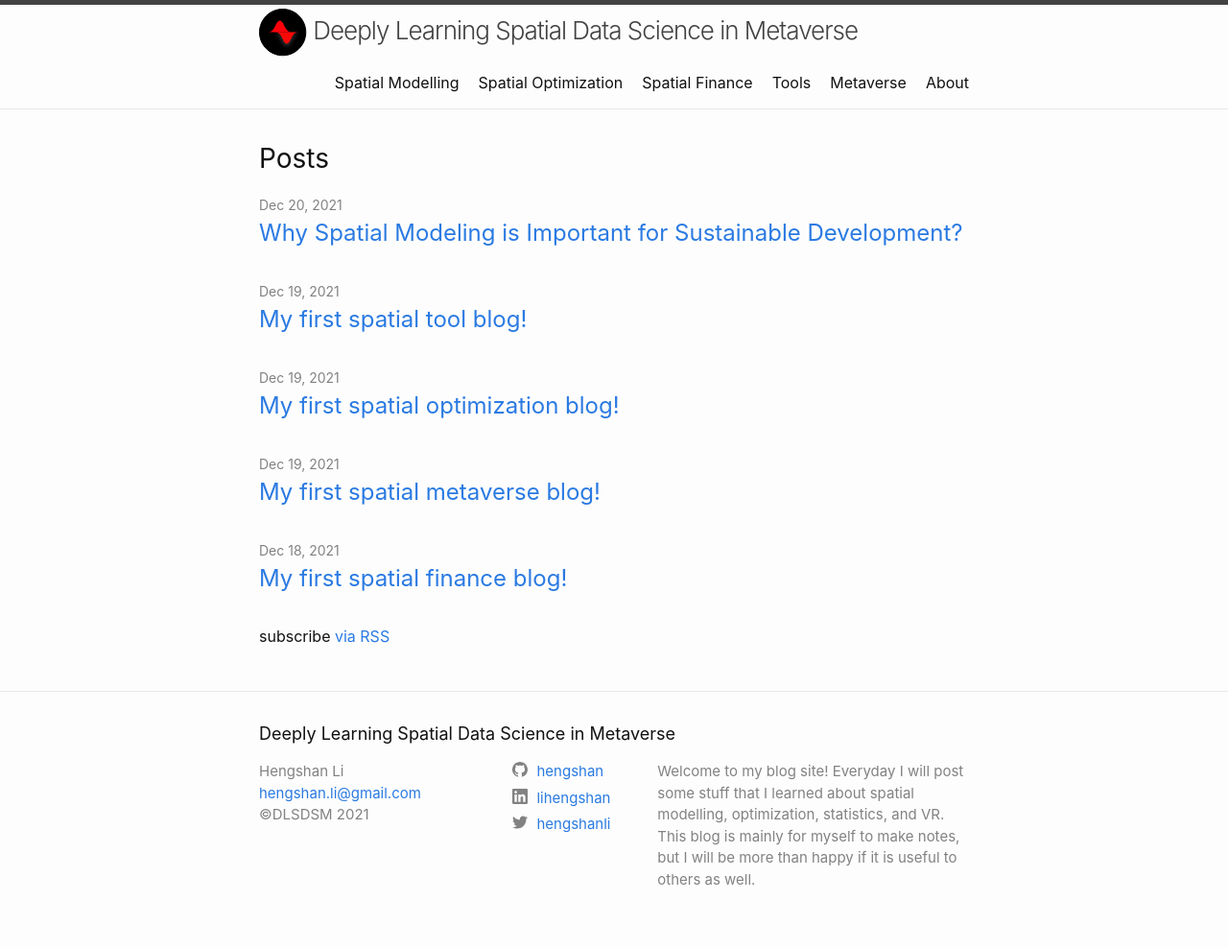
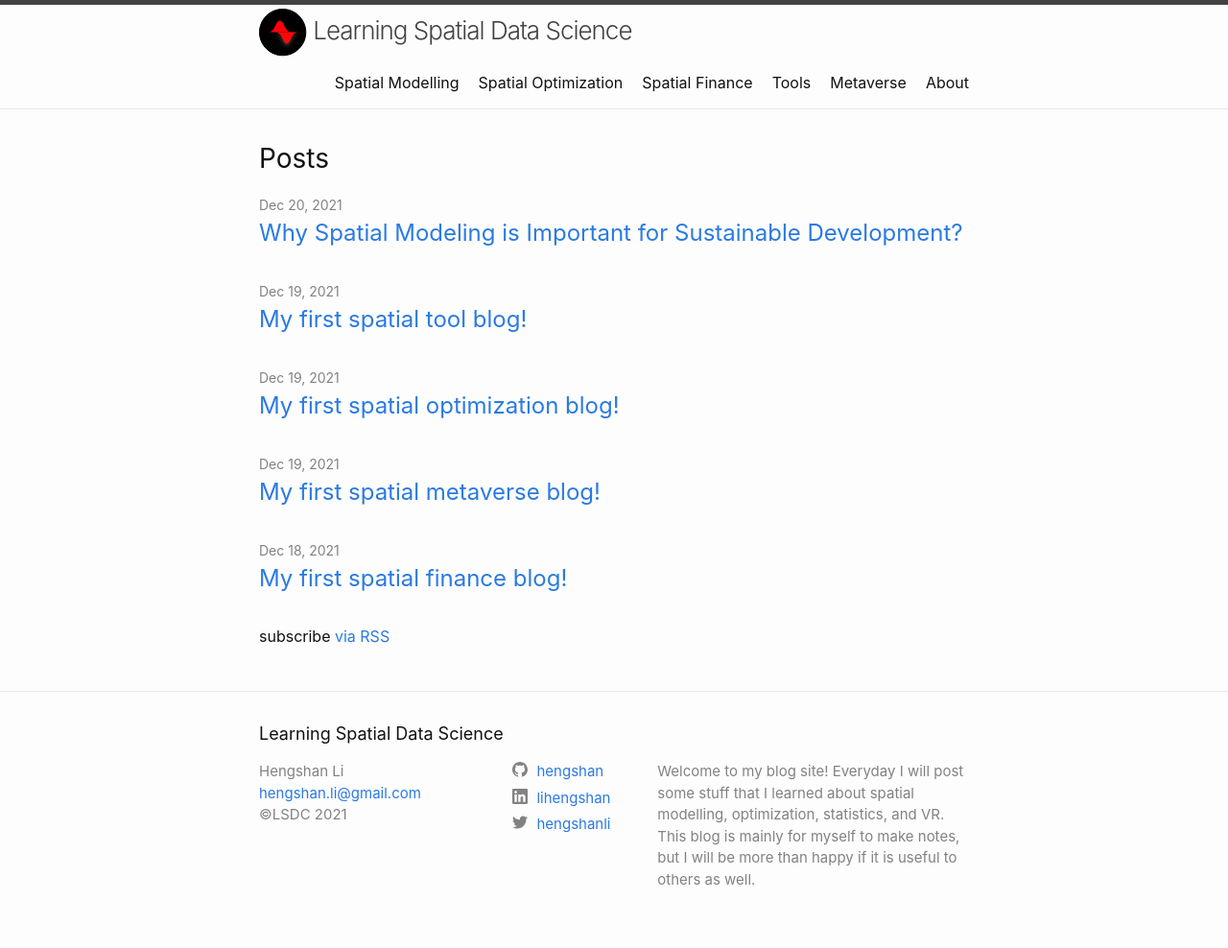
Before and after one commit to hengshan/hengshan.github.io, a Jekyll site: the page built from index.markdown, in a window 1280 px wide. Shown: the whole page at 96% size. Built offline with Jekyll 4.4.1, drawn with Linux system fonts in a browser that asks for light colours.

Commit message:
change site name

```diff
--- a/_config.yml
+++ b/_config.yml
@@ -18,7 +18,7 @@
 # You can create any custom variable you would like, and they will be accessible
 # in the templates via {{ site.myvariable }}.
 
-title: Deeply Learning Spatial Data Science in Metaverse
+title: Learning Spatial Data Science
 email: hengshan.li@gmail.com
 description: >- # this means to ignore newlines until "baseurl:"
   Welcome to my blog site! Everyday I will post some stuff that I learned about
@@ -34,7 +34,7 @@ linkedin_username: lihengshan
 author: Hengshan Li
 
 #new fields not defined by minima
-copyright: "DLSDSM"
+copyright: "LSDC"
 title-logo: images/title-logo.svg
 
 header_pages:
```
